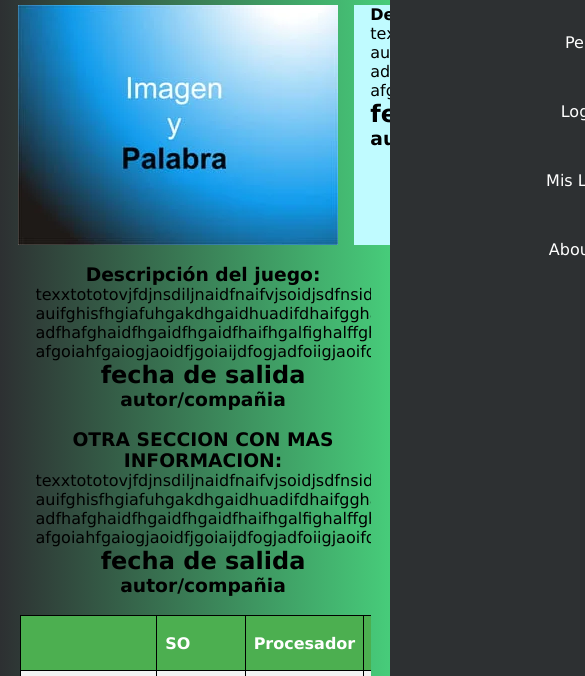
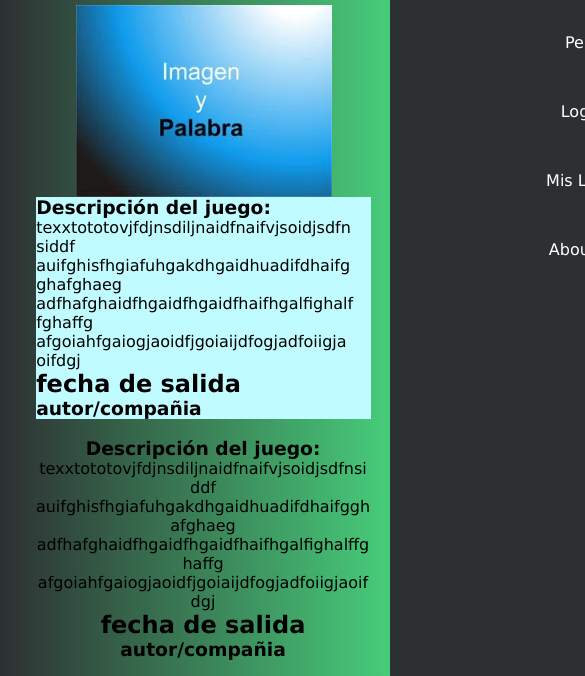
Before and after one commit to CAPi0807/PWM, a website: page CODIGO-HTML/PAGINAS/juego.html in a window 390 px wide. Shown: the part 92-768 px from the top of the page, 585 px wide, since content can reach past the window. Drawn offline with Linux system fonts and the light colour scheme.

Commit message:
Descripción de juego.html actualizado y responsive completo

```diff
--- a/CODIGO-CSS/Estilos.css
+++ b/CODIGO-CSS/Estilos.css
@@ -282,7 +282,6 @@ main{
     margin-left: 4.5%;;
     margin-right: 4.5%;
     text-align: left;
-    flex: 1;
 }
 
 #contenedor_imagenes_destacadas{
@@ -717,4 +716,38 @@ th {
         margin-bottom: 2em;
     }
 
+    #foto_perfil{
+        flex-wrap: wrap;
+        justify-content: center;
+        align-items: stretch;
+        margin-left: 4.5%;
+        margin-top: 2%;
+        height: unset;
+    }
+
+    #foto_perfil img{
+        height: 12em;
+        width: auto;
+    }
+
+    .descripcion_juego {
+        width: 90%;
+        max-width: none;
+        margin-left: 3%;;
+        margin-right: 3%;
+        text-align: left;
+    }
+
+    .descripcion_juego p{
+        word-wrap: break-word; /* Para que las palabras largas se dividan */
+        overflow-wrap: break-word; /* Alternativa para navegadores más antiguos */
+        width: unset;
+        max-width: 95%;
+    }
+
+    .info {
+        word-wrap: break-word; /* Para que las palabras largas se dividan */
+        overflow-wrap: break-word; /* Alternativa para navegadores más antiguos */
+    }
+
 }
--- a/CODIGO-HTML/PAGINAS/juego.html
+++ b/CODIGO-HTML/PAGINAS/juego.html
@@ -26,9 +26,8 @@
         <main>
         <!-- TEMPLATE PARA FOTO_DESCRIPCION -->
             <section id = "foto_perfil"><!--ver si para formatear la imagen hay que formatear la section-->
-                <img src = "../imagenEjemplo.jpg" alt = "nombre juego" width="20%">
+                <img src = "../imagenEjemplo.jpg" alt = "nombre juego">
                 <article class = descripcion_juego>
-                    <section style="margin-left: 1em;">
                     <h1>Descripción del juego:</h1>
                     <p>
                         texxtototovjfdjnsdiljnaidfnaifvjsoidjsdfnsiddf
@@ -38,7 +37,6 @@
                     </p>
                     <h2>fecha de salida</h2>
                     <h3> autor/compañia</h3>
-                    </section>
                 </article>
             </section>
 
```
Lines whose indentation alone changed are shown as unchanged.
